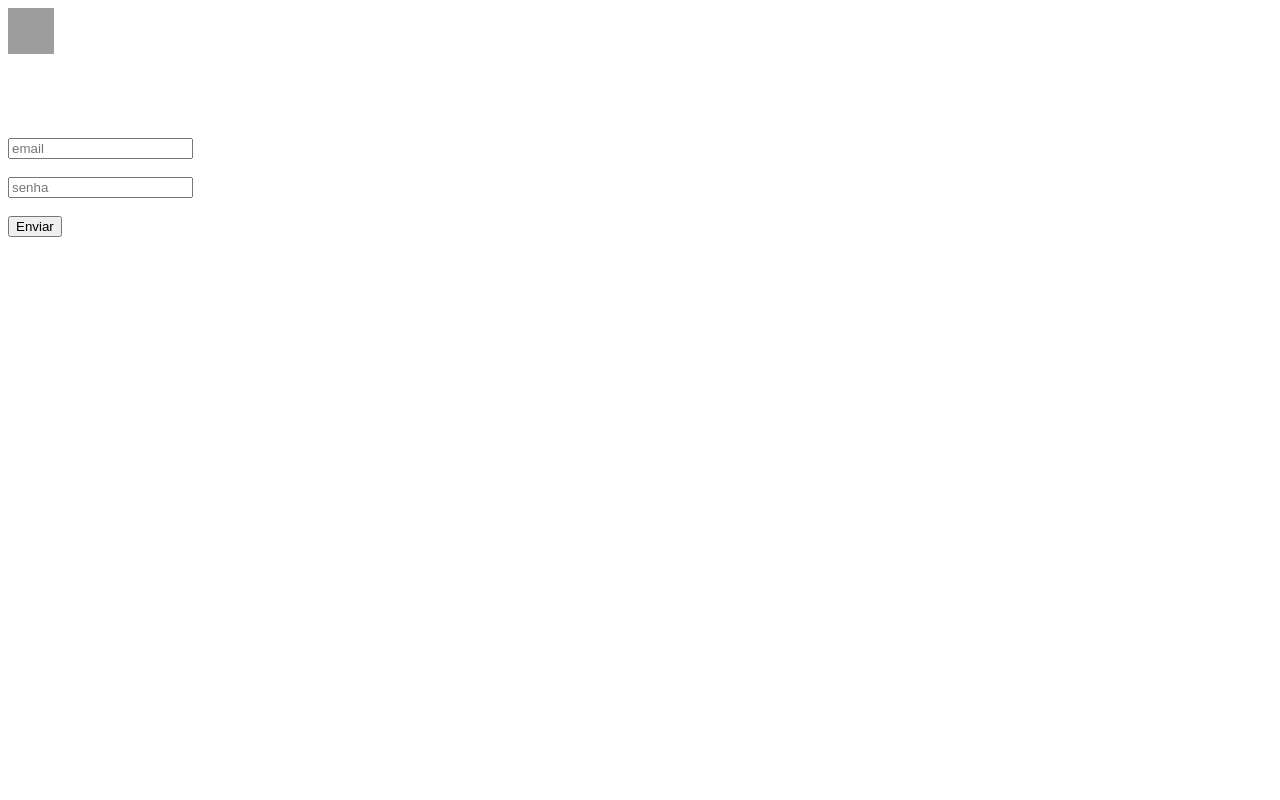
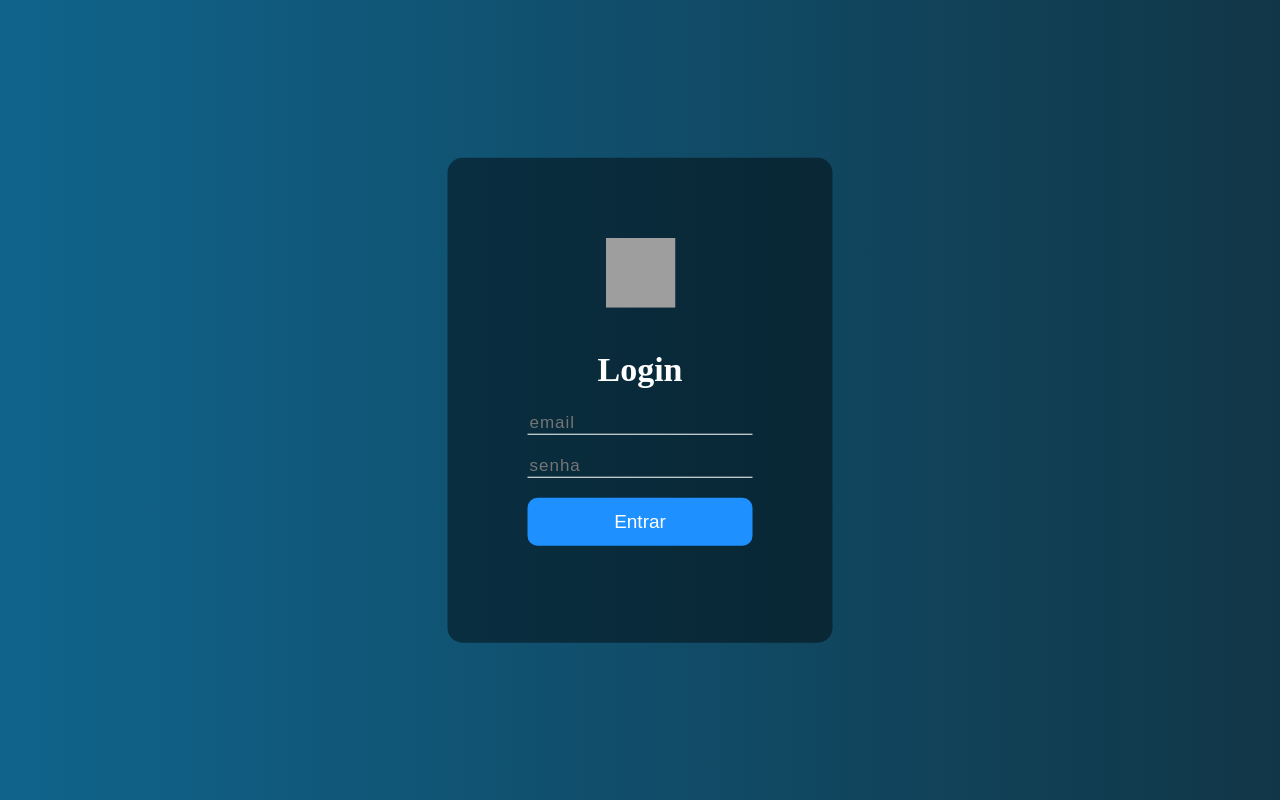
Before and after one commit to jurimetria/classificador, a PHP site: page /login.php in a window 1280 px wide. Run offline with PHP 8.4, Linux system fonts and the light colour scheme; grey boxes are pictures that could not be loaded.

Commit message:
css tela login

```diff
--- a/login.php
+++ b/login.php
@@ -1,3 +1,9 @@
+
+<?php
+
+        include('style.css');
+       ?>
+
 <!DOCTYPE html>
 <html lang="en">
 <head>
@@ -11,18 +17,19 @@
 <body>
     <div class="tela-login">
         <div class='img'>
-        <img src="https://lp-classificador.s3.amazonaws.com/img/LogoBranco+-+P1.png" alt="logo" width="46" height="46">
+        <img src="https://lp-classificador.s3.amazonaws.com/img/LogoBranco+-+P1.png" alt="logo" width="70" height="70">
         <br>
         </div>
 
 
         <h1>Login</h1>
-        <form action="testLogin.php" method="POST">
-            <input type="text" name="email" placeholder="email">
+        <form action="testLogin.php" method="POST" class='inputBox'>
+            <input class='inputUser' type="text" name="email" placeholder="email">
+
             <br><br>
-            <input type="password" name="senha" placeholder="senha">
+            <input class='inputUser' type="password" name="senha" placeholder="senha">
             <br><br>
-            <input class="inputSubmit" type="submit" name="submit" value="Enviar">
+            <input class="inputSubmit" id="submit" type="submit" name="submit" value="Entrar">
         </form>
     </div>
 
--- a/style.css
+++ b/style.css
@@ -1,4 +1,21 @@
 <style>
+
+.tela-login{
+    background-color: rgba(0, 0, 0, 0.45);
+    position: absolute;
+    top:50%;
+    left:50%;
+    transform: translate(-50%,-50%);
+    padding: 80px;
+    border-radius: 15px;
+    color: white;
+}
+
+img {
+    display: block;
+    margin-left: auto;
+    margin-right: auto;
+    }
 
 /* Geral */
 body{
--- a/testLogin.php
+++ b/testLogin.php
@@ -32,5 +32,6 @@
     {
         // Não acessa
         header('Location: login.php');
+        print_r("Erro de login");
     }
 ?>
```
